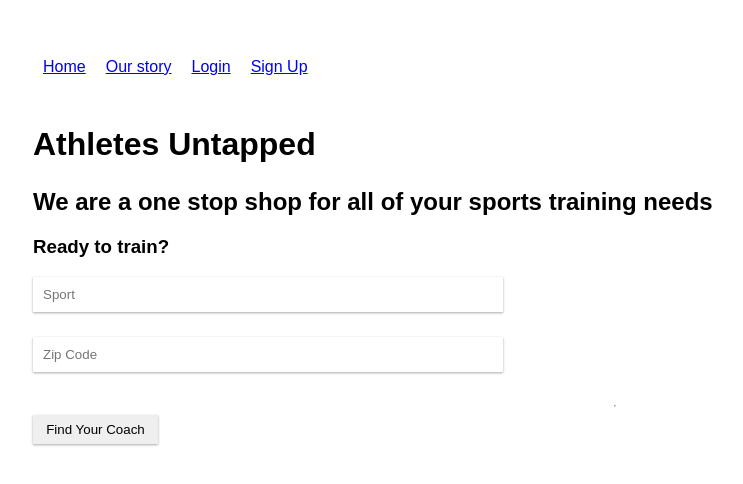
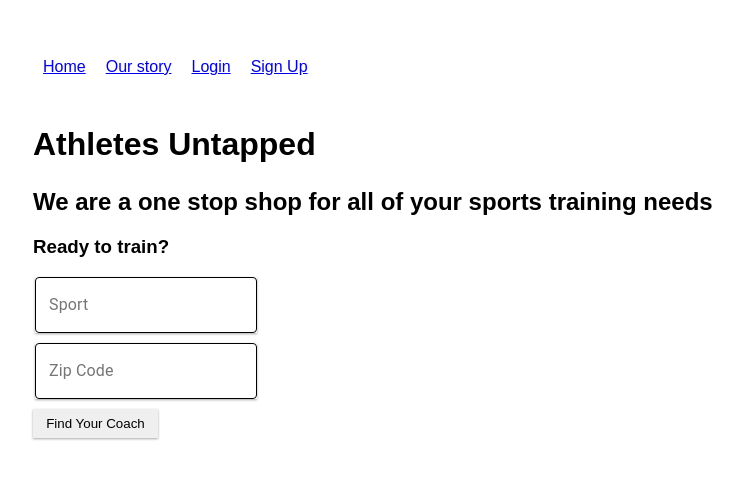
Before and after one commit to dylanhantula/core, a React (Create React App) app in the folder front-end/: page / in a window 1280 px wide. Shown: the top 484 px of the page, without its empty margins (25-768 px from the left). Built offline with nearby package versions, Linux system fonts and the light colour scheme; no server answers.

Commit message:
imported material-ui

```diff
--- a/front-end/src/components/Landing/Landing.js
+++ b/front-end/src/components/Landing/Landing.js
@@ -1,5 +1,53 @@
 import React, { useState } from "react";
 import { withRouter } from 'react-router-dom';
+import {
+  fade,
+  ThemeProvider,
+  withStyles,
+  makeStyles,
+  createMuiTheme,
+} from '@material-ui/core/styles';
+import InputBase from '@material-ui/core/InputBase';
+import InputLabel from '@material-ui/core/InputLabel';
+import TextField from '@material-ui/core/TextField';
+import FormControl from '@material-ui/core/FormControl';
+import { green } from '@material-ui/core/colors';
+import { Button } from '@material-ui/core'
+
+const useStyles = makeStyles((theme) => ({
+  root: {
+    '& .MuiTextField-root': {
+      width: '25ch',
+    },
+  },
+  textField: {
+    margin: '0px 0px 10px 2px',
+  },
+
+}));
+
+const SportZipCodeInput = withStyles({
+  root: {
+    '& label.Mui-focused': {
+      color: 'green',
+    },
+    '& .MuiInput-underline:after': {
+      borderBottomColor: 'green',
+    },
+    '& .MuiOutlinedInput-root': {
+      '& fieldset': {
+        borderColor: 'black',
+      },
+      '&:hover fieldset': {
+        borderColor: 'green',
+      },
+      '&.Mui-focused fieldset': {
+        borderColor: 'green',
+      },
+    },
+  },
+})(TextField);
+
 
 const Landing = ({history}) => {
 
@@ -16,29 +64,34 @@ const Landing = ({history}) => {
   });
   };
 
+  const classes = useStyles();
+
+
   return (
     <div>
       <h1>Athletes Untapped</h1>
       <h2>We are a one stop shop for all of your sports training needs</h2>
       <h3>Ready to train?</h3>
-      <form onSubmit={e => handleForm(e)}>
-        <input
+      <form onSubmit={e => handleForm(e)} className={classes.root}>
+        <SportZipCodeInput
+          className={classes.textField}
           value={sport}
           onChange={e => setSport(e.target.value)}
           name="sport"
           type="sport"
-          placeholder="Sport"
+          label="Sport"
+          variant="outlined"
         />
-        <input
+        <SportZipCodeInput
+          className={classes.textField}
           onChange={e => setZip(e.target.value)}
           name="zip"
           value={zip}
           type="zip"
-          placeholder="Zip Code"
+          label="Zip Code"
+          variant="outlined"
         />
-        <hr />
-
-        <button type="submit">Find Your Coach</button>
+        <button className={classes.findCoach} type="submit">Find Your Coach</button>
       </form>
     </div>
   );
```
